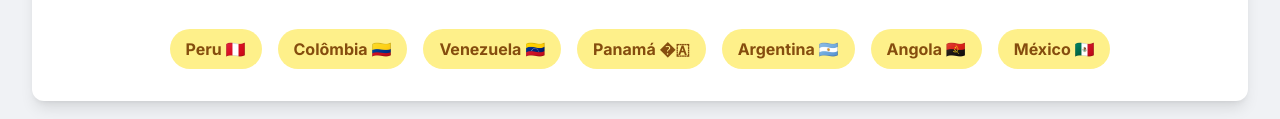
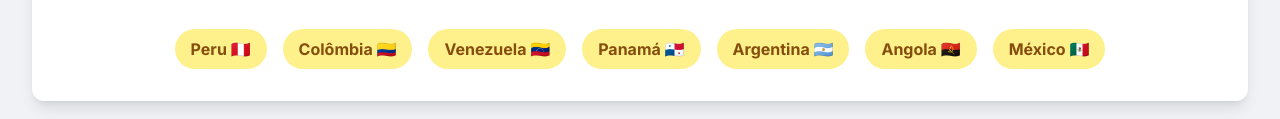
Before and after one commit to FelipeMoraes92/lava-jato-infografico, a plain HTML site: page index.html in a window 1280 px wide. Shown: the part 2791-2910 px from the top of the page. Drawn offline with nearby package versions, Linux system fonts and the light colour scheme.

Commit message:
Update index.html

```diff
--- a/index.html
+++ b/index.html
@@ -185,7 +185,7 @@
                     <span class="bg-yellow-200 text-yellow-800 font-bold py-2 px-4 rounded-full">Peru 🇵🇪</span>
                     <span class="bg-yellow-200 text-yellow-800 font-bold py-2 px-4 rounded-full">Colômbia 🇨🇴</span>
                     <span class="bg-yellow-200 text-yellow-800 font-bold py-2 px-4 rounded-full">Venezuela 🇻🇪</span>
-                    <span class="bg-yellow-200 text-yellow-800 font-bold py-2 px-4 rounded-full">Panamá �🇦</span>
+                    <span class="bg-yellow-200 text-yellow-800 font-bold py-2 px-4 rounded-full">Panamá 🇵🇦</span>
                     <span class="bg-yellow-200 text-yellow-800 font-bold py-2 px-4 rounded-full">Argentina 🇦🇷</span>
                     <span class="bg-yellow-200 text-yellow-800 font-bold py-2 px-4 rounded-full">Angola 🇦🇴</span>
                     <span class="bg-yellow-200 text-yellow-800 font-bold py-2 px-4 rounded-full">México 🇲🇽</span>
```
